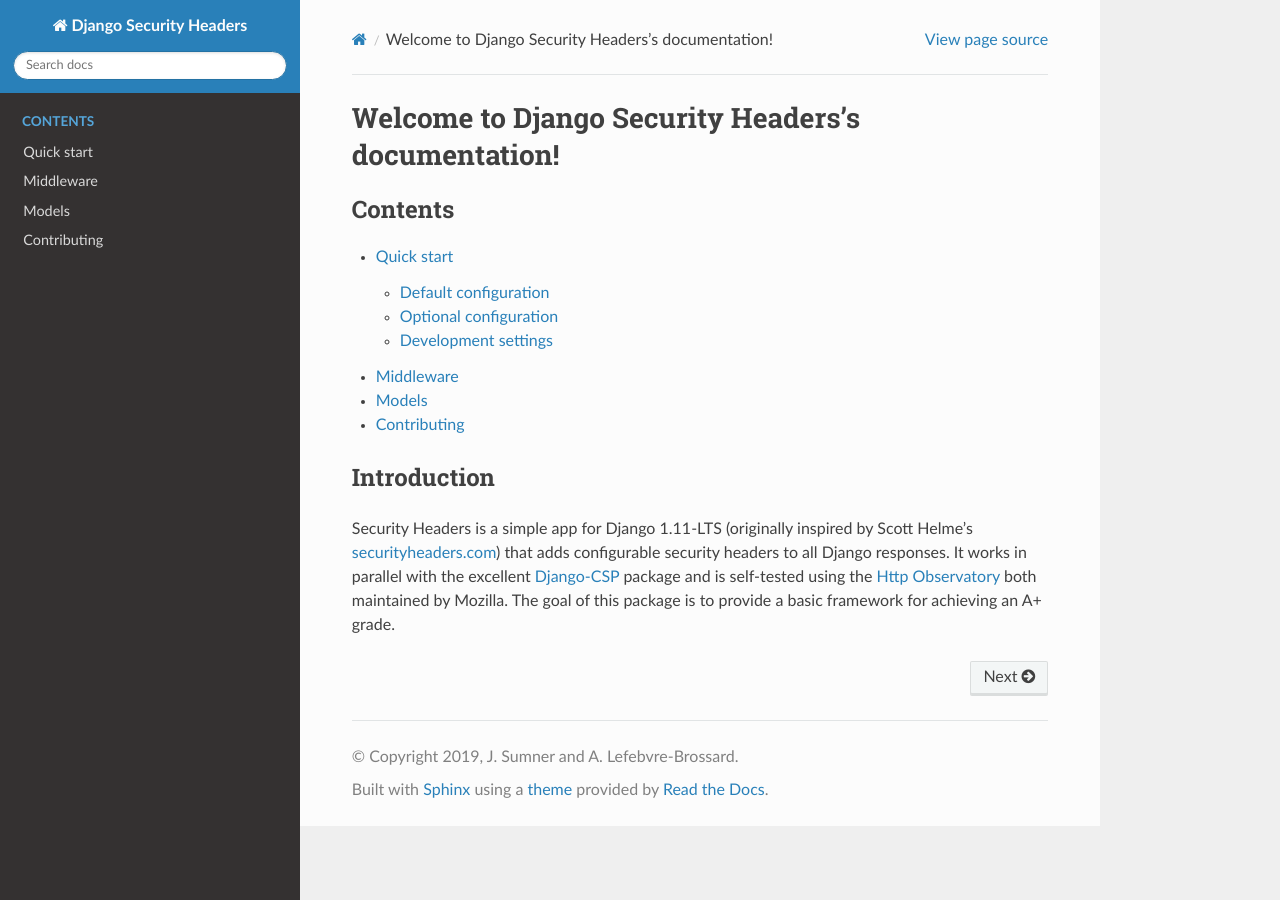
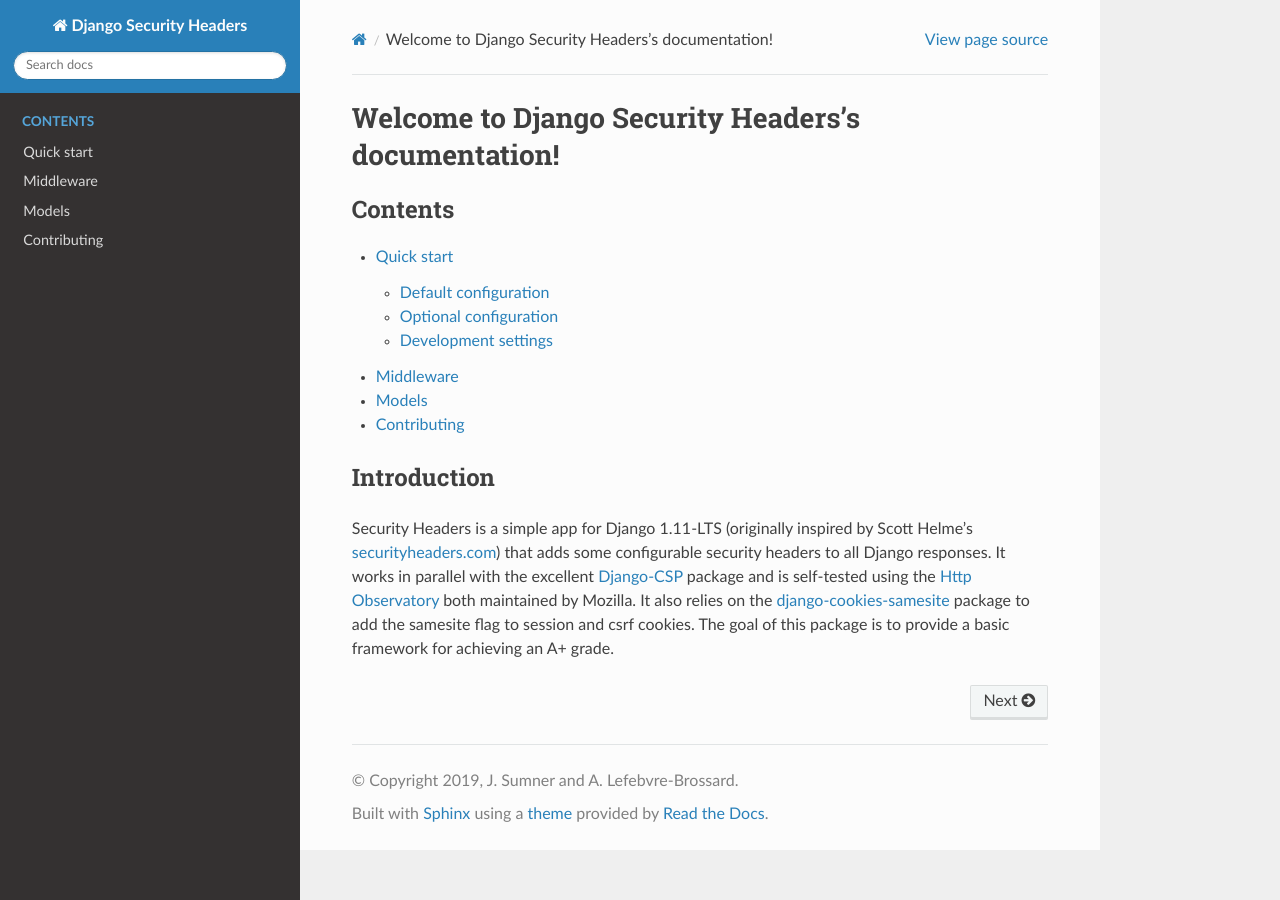
Before and after one commit to rogue707Dev/Django-security-headers, a Sphinx documentation site: the page built from docs/index.rst, in a window 1280 px wide. Built offline with Sphinx 7.4.7 and the Read the Docs theme 2.0.0, drawn with Linux system fonts in a browser that asks for light colours.

Commit message:
Update docs

```diff
--- a/docs/index.rst
+++ b/docs/index.rst
@@ -17,4 +17,4 @@
 Introduction
 ============
 
-Security Headers is a simple app for Django 1.11-LTS (originally inspired by Scott Helme's `securityheaders.com <https://securityheaders.com>`_) that adds configurable security headers to all Django responses.  It works in parallel with the excellent `Django-CSP <https://github.com/mozilla/django-csp>`_ package and is self-tested using the `Http Observatory <https://github.com/mozilla/http-observatory>`_ both maintained by Mozilla.  The goal of this package is to provide a basic framework for achieving an A+ grade.
+Security Headers is a simple app for Django 1.11-LTS (originally inspired by Scott Helme's `securityheaders.com <https://securityheaders.com>`_) that adds some configurable security headers to all Django responses.  It works in parallel with the excellent `Django-CSP <https://github.com/mozilla/django-csp>`_ package and is self-tested using the `Http Observatory <https://github.com/mozilla/http-observatory>`_ both maintained by Mozilla.  It also relies on the `django-cookies-samesite <https://github.com/jotes/django-cookies-samesite>`_ package to add the samesite flag to session and csrf cookies.  The goal of this package is to provide a basic framework for achieving an A+ grade.
```
